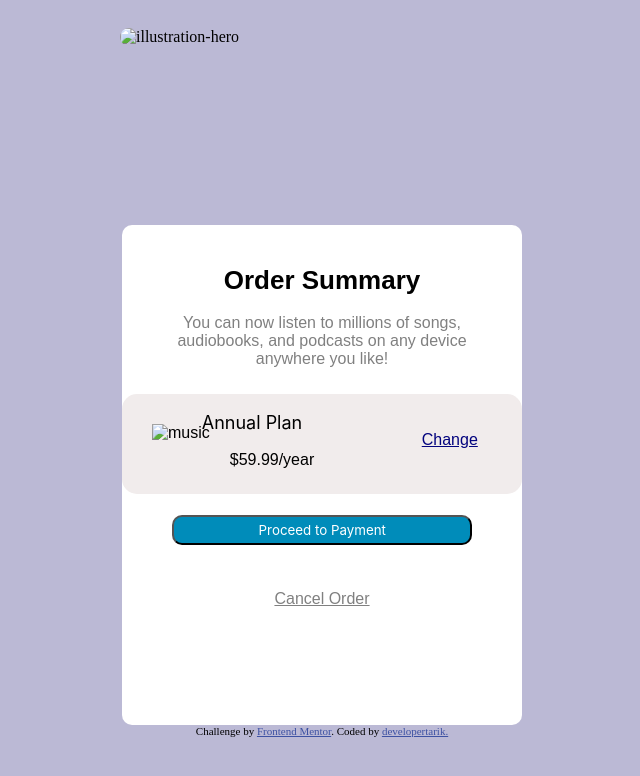
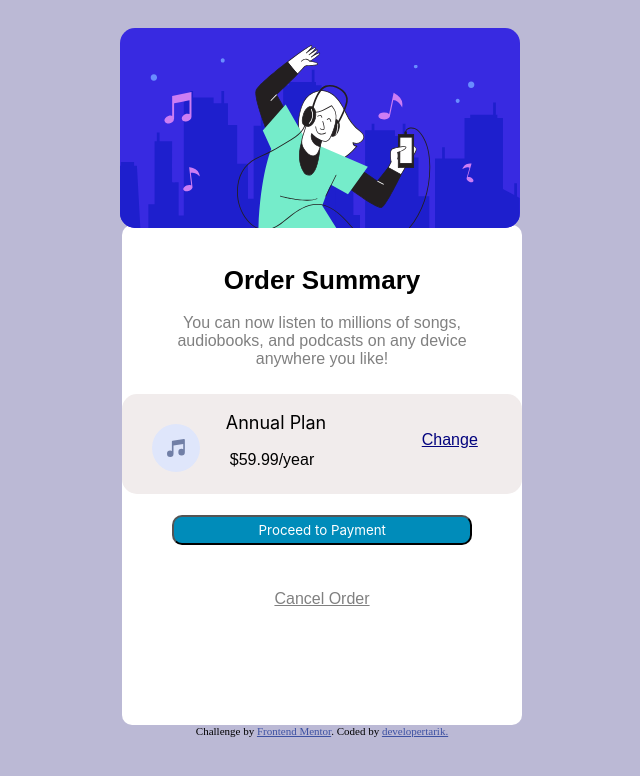
Before and after one commit to developertarik/order-summary-project, a plain HTML site: page index.html in a window 1280 px wide. Shown: the whole page, without its empty margins (318-958 px from the left). Drawn offline with Linux system fonts and the light colour scheme; files that its build step writes are made by us from their sources; a web font is replaced by a local one.

Commit message:
Update index.html

```diff
--- a/index.html
+++ b/index.html
@@ -6,7 +6,7 @@
 <!--favicon-->
   <link rel="icon" type="image/png" sizes="32x32" href="./images/favicon-32x32.png">
 <!--Css-->
-<link rel="stylesheet" href="css/style.css">
+<link rel="stylesheet" href="style.css">
   <!--google fonts-->
   <link rel="stylesheet" href="https://fonts.google.com/specimen/Red+Hat+Display">
   <link rel="preconnect" href="https://fonts.googleapis.com">
@@ -23,7 +23,7 @@
 </head>
 <body>
   <div class="photo">
-    <img  class="photo" src="images/illustration-hero.svg" alt="illustration-hero">
+    <img  class="photo" src="illustration-hero.svg" alt="illustration-hero">
   </div>
   <div class="desc">
     <h1 class="order">Order Summary</h1>
@@ -34,7 +34,7 @@
       anywhere you like!
 
   <div class="Plans">
-      <img src="images/icon-music.svg" alt="music" class="icon-music">
+      <img src="icon-music.svg" alt="music" class="icon-music">
       <p class="annual_plan">Annual Plan</p>
       <p class="price">$59.99/year</p>
 
```
